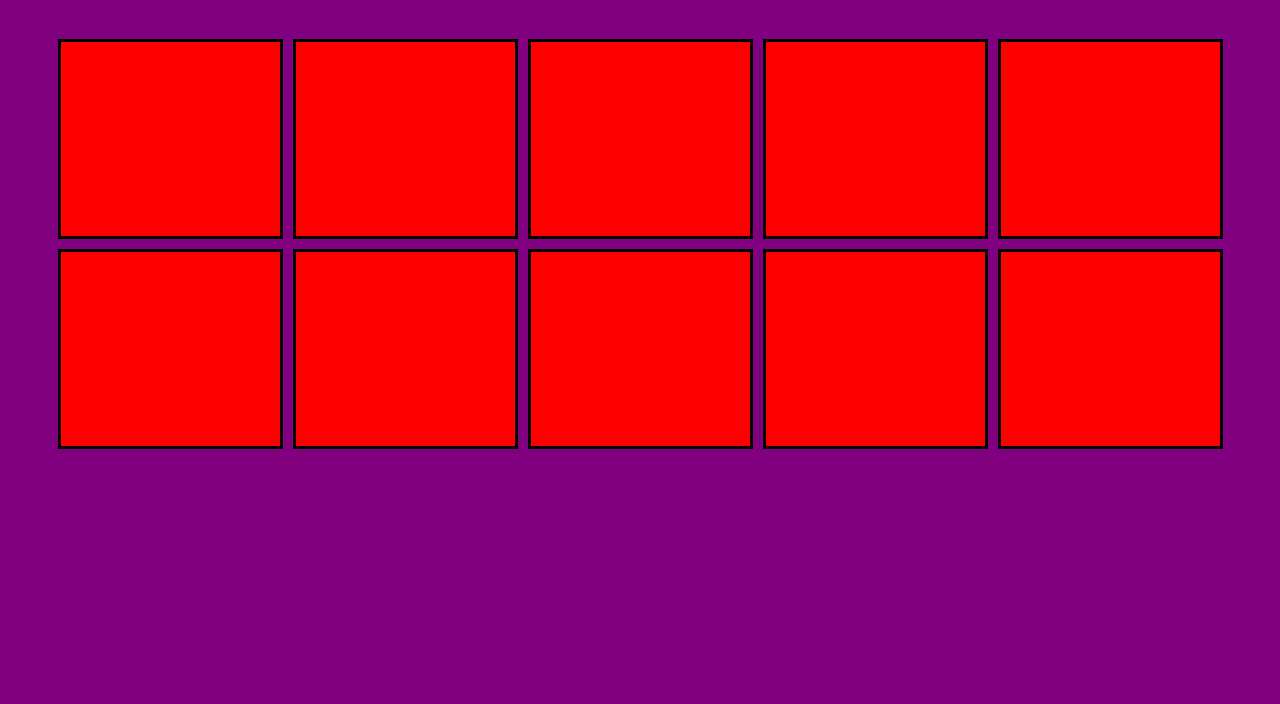
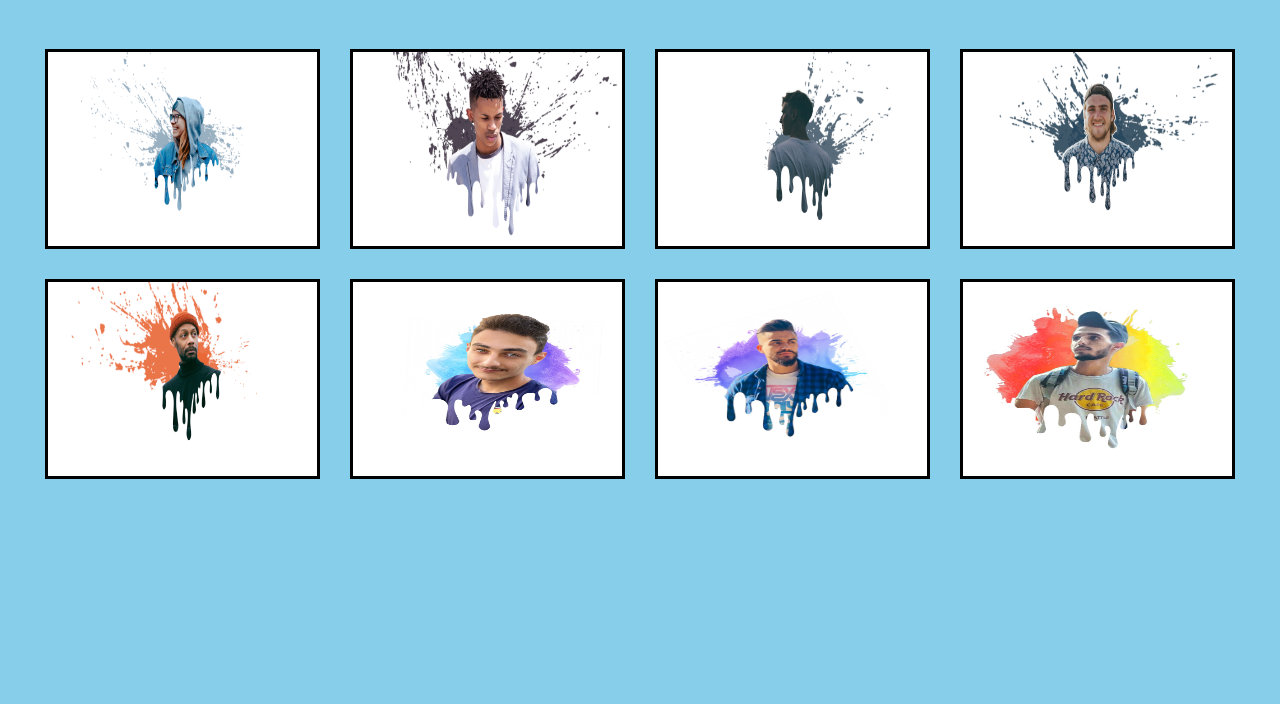
Before and after one commit to HasanKanaya/myWorks, a plain HTML site: page index.html in a window 1280 px wide. Shown: the part 96-800 px from the top of the page. Drawn offline with Linux system fonts and the light colour scheme.

Commit message:
Finish The level One

```diff
--- a/index.html
+++ b/index.html
@@ -10,16 +10,30 @@
   <body>
     <h1 class="text">My Works</h1>
     <div class="shape">
-      <div class="box"></div>
-      <div class="box"></div>
-      <div class="box"></div>
-      <div class="box"></div>
-      <div class="box"></div>
-      <div class="box"></div>
-      <div class="box"></div>
-      <div class="box"></div>
-      <div class="box"></div>
-      <div class="box"></div>
+      <div class="box">
+        <img src="./img/Test 1.jpg" alt="" />
+      </div>
+      <div class="box">
+        <img src="./img/Test 2.jpg" alt="" />
+      </div>
+      <div class="box">
+        <img src="./img/Test 3.jpg" alt="" />
+      </div>
+      <div class="box">
+        <img src="./img/Test 4_2.jpg" alt="" />
+      </div>
+      <div class="box">
+        <img src="./img/Test 5.jpg" alt="" />
+      </div>
+      <div class="box">
+        <img src="./img/Test 6.jpg" alt="" />
+      </div>
+      <div class="box">
+        <img src="./img/Test 7.jpg" alt="" />
+      </div>
+      <div class="box">
+        <img src="./img/Test 8.jpg" alt="" />
+      </div>
     </div>
   </body>
 </html>
--- a/style.css
+++ b/style.css
@@ -14,6 +14,8 @@ body {
   margin-left: 15px;
   padding: 10px;
   font-size: 50px;
+  color: white;
+  text-shadow: 2px 2px 7px black;
 }
 
 .shape {
@@ -24,36 +26,36 @@ body {
 }
 
 .shape .box {
-  margin: 5px;
-  width: 225px;
+  margin: 15px;
+  width: 250px;
   height: 200px;
-  background-color: red;
+  background-color: yellow;
   border: 3px solid black;
+  transition: all 0.4s ease;
 }
 
-@media (min-width: 900px) {
-  body {
-    background-color: purple;
+.shape .box img {
+  width: 100%;
+  height: 100%;
+}
+
+.shape .box:hover {
+  transform: scale(1.1);
+}
+
+@media (min-width: 786px) {
+  .text {
+    margin-left: 50px;
   }
-  .text {
-    font-family: "Trebuchet MS";
-    margin: 10px;
-    margin-left: 50px;
-    padding: 10px;
-    font-size: 50px;
+  .shape .box {
+    width: 275px;
   }
 }
 
 @media (min-width: 1400px) {
-  body {
-    background-color: black;
-  }
-  .text {
-    font-family: "Trebuchet MS";
-    margin: 10px;
-    margin-left: 50px;
-    padding: 10px;
-    font-size: 50px;
+  .shape .box {
+    width: 350px;
+    height: 250px;
   }
 }
 /*# sourceMappingURL=style.css.map */
```
Also changed, not shown: img/Test 1.jpg (added), img/Test 2.jpg (added), img/Test 3.jpg (added), img/Test 4_2.jpg (added), img/Test 5.jpg (added), img/Test 6.jpg (added), img/Test 7.jpg (added), img/Test 8.jpg (added).
